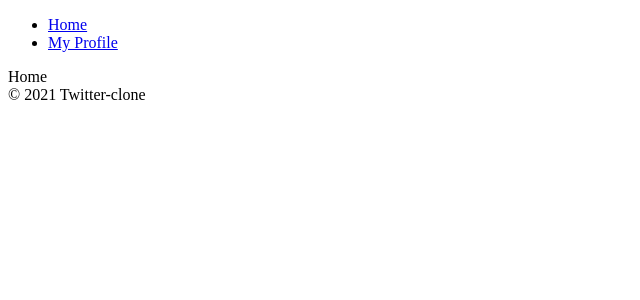
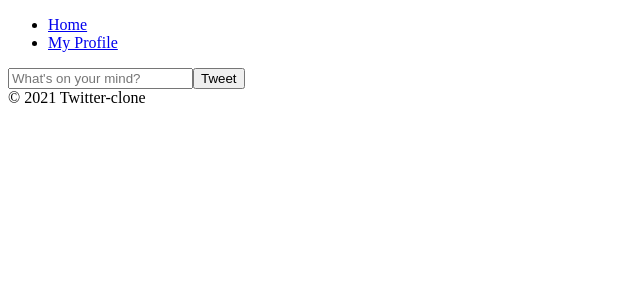
Before and after one commit to tjdgus3160/twitter-clone, a React (Create React App) app: page /#/ in a window 1280 px wide. Shown: the top 300 px of the page, without its empty margins (0-640 px from the left). Built offline with nearby package versions, Linux system fonts and the light colour scheme; no server answers; sample sign-in values are in the browser's storage.

Commit message:
Database Setup

```diff
--- a/src/fbase.js
+++ b/src/fbase.js
@@ -1,5 +1,6 @@
 import firebase from "firebase/app";
 import "firebase/auth";
+import "firebase/database";
 
 const firebaseConfig = {
     apiKey: process.env.REACT_APP_API_KEY,
--- a/src/routes/Home.js
+++ b/src/routes/Home.js
@@ -1,4 +1,19 @@
-import React from 'react';
+import React, { useState } from 'react';
 
-const Home = () => <span>Home</span>
+const Home = () => {
+    const [tweet, setTweet] = useState("");
+    const onSubmit = (event) => {
+        event.preventDefault();
+    };
+    const onChange = (event) => {
+        const { target: { value }} = event;
+        setTweet(value);
+    };
+    return (
+        <div>
+            <input type="text" placeholder="What's on your mind?" value={tweet} onChange={onChange} maxLength={120} />
+            <input type="submit" value="Tweet" />
+        </div>
+    );
+}
 export default Home;
```
Also changed, not shown: 1 other file (tests, documents, lock files or other folders).
